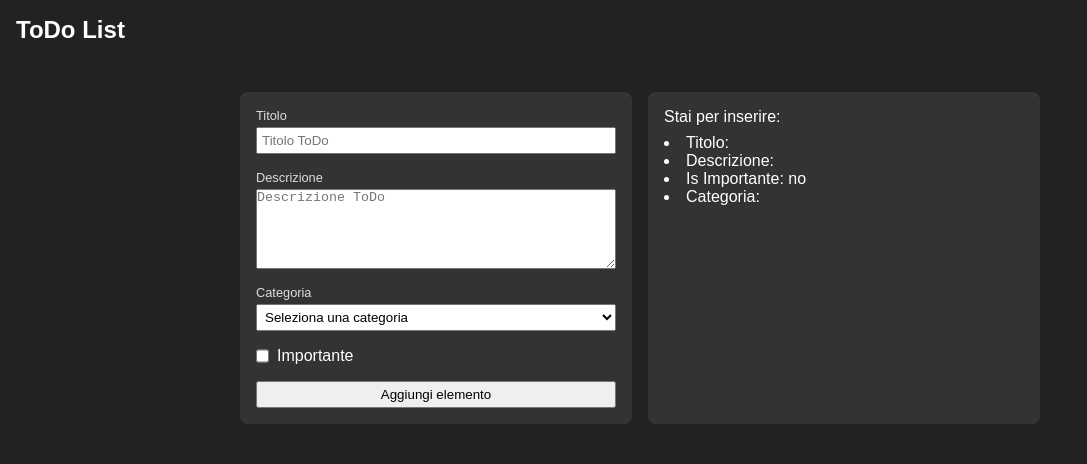
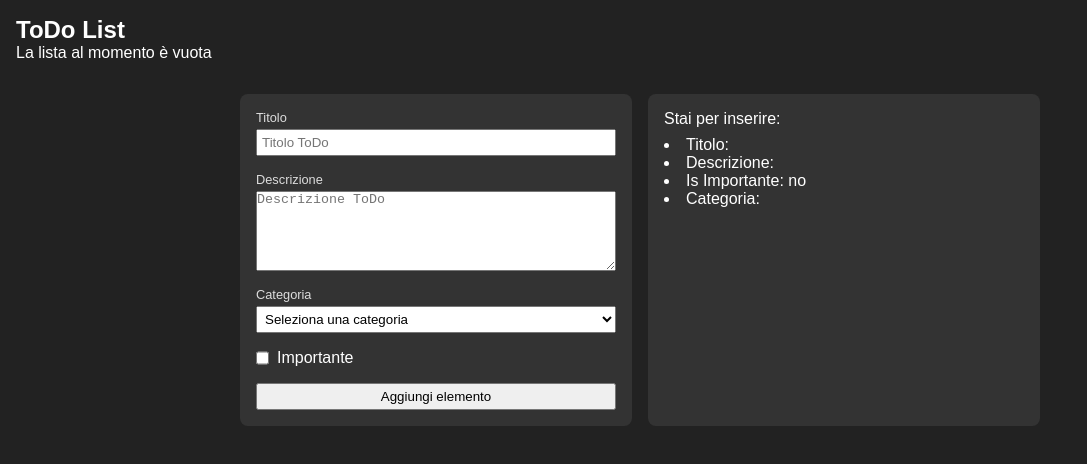
Before and after one commit to lambia/react-todo, a React (Vite) app: page / in a window 1280 px wide. Shown: the top 464 px of the page, without its empty margins (0-1087 px from the left). Built offline with nearby package versions, Linux system fonts and the light colour scheme.

Commit message:
aggiunto ternario per lista

```diff
--- a/src/App.jsx
+++ b/src/App.jsx
@@ -52,11 +52,11 @@ function App() {
 			{/* Visualizzo lista */}
 			<div id="todo-list">
 				<h2>ToDo List</h2>
-				<ul>
-					{todoList.map((todoItem, i) =>
-						<li key={i}>{todoItem.titolo} - {todoItem.categoria}</li>
-					)}
-				</ul>
+
+				{todoList.length
+					? <ul>{todoList.map((todoItem, i) => <li key={i}>{todoItem.titolo} - {todoItem.categoria}</li>)}</ul>
+					: <p>La lista al momento è vuota</p>
+				}
 			</div>
 
 			{/* Inserimento nuovo item */}
```
